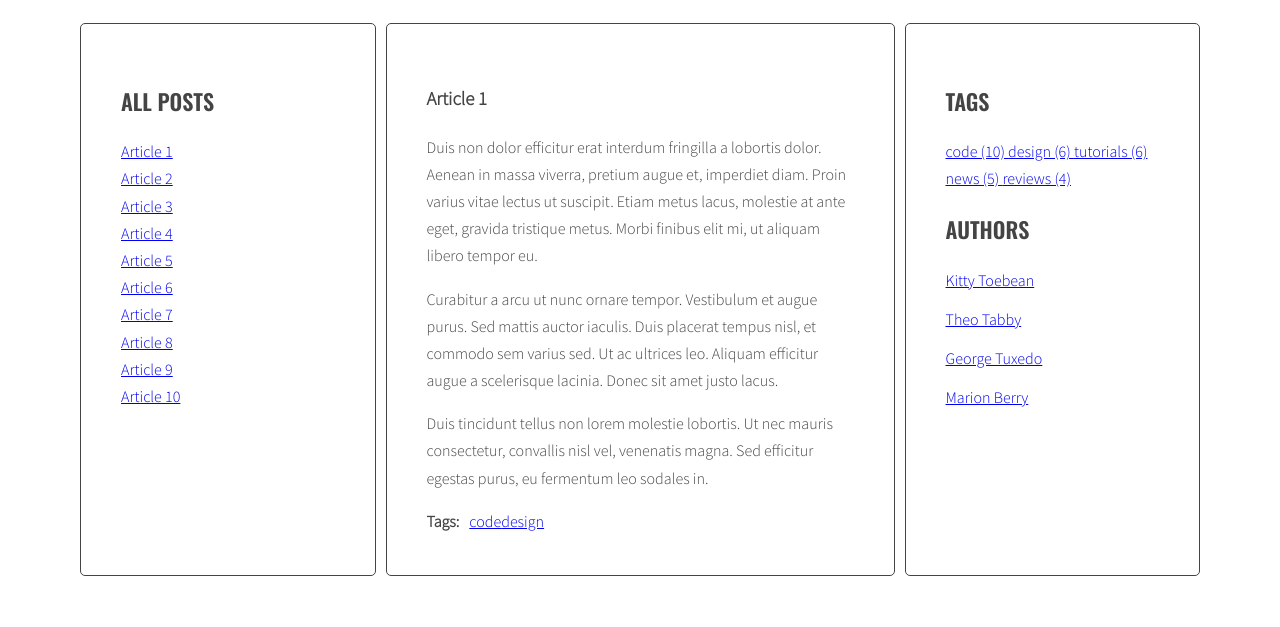
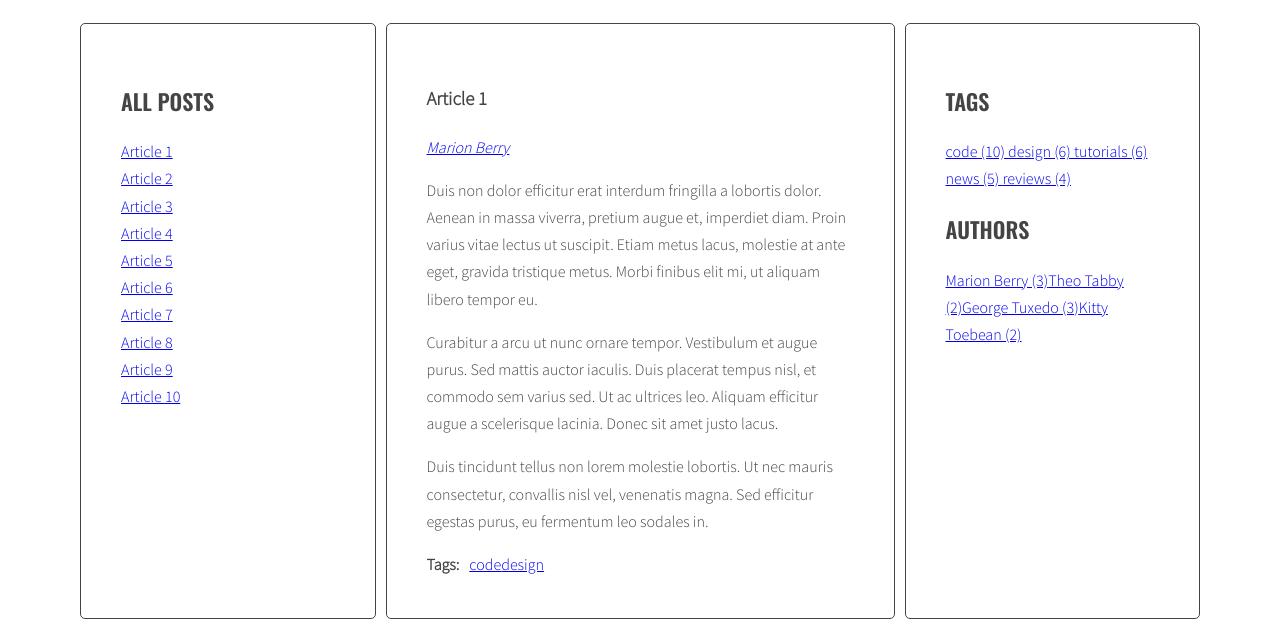
Before and after one commit to KamilaKodilla/javascript-blog, a website: page index.html in a window 1280 px wide. Shown: the part 220-847 px from the top of the page. Before the commit the page ends 804 px from the top, so only its background shows below. Drawn offline with nearby package versions, Linux system fonts and the light colour scheme.

Commit message:
Correction generateAuthors

```diff
--- a/index.html
+++ b/index.html
@@ -17,7 +17,7 @@
                   </ul>
                 </aside>
                 <section class="posts">
-                  <article class="post active" id="article-1" data-tags="code design" data-author="by Marion Berry">
+                  <article class="post active" id="article-1" data-tags="code design" data-author="Marion Berry">
                     <h3 class="post-title">Article 1</h3>
                     <p class="post-author"></p>
                     <div class="post-content">
@@ -33,7 +33,7 @@
                       </ul>
                     </div>
                   </article>
-                  <article class="post" id="article-2" data-tags="code tutorials" data-author="by Theo Tabby">
+                  <article class="post" id="article-2" data-tags="code tutorials" data-author="Theo Tabby">
                     <h3 class="post-title">Article 2</h3>
                     <p class="post-author"></p>
                     <div class="post-content">
@@ -49,7 +49,7 @@
                       </ul>
                     </div>
                   </article>
-                  <article class="post" id="article-3" data-tags="code design news" data-author="by George Tuxedo">
+                  <article class="post" id="article-3" data-tags="code design news" data-author="George Tuxedo">
                     <h3 class="post-title">Article 3</h3>
                     <p class="post-author"></p>
                     <div class="post-content">
@@ -64,7 +64,7 @@
                       </ul>
                     </div>
                   </article>
-                  <article class="post" id="article-4" data-tags="code reviews tutorials" data-author="by Kitty Toebean">
+                  <article class="post" id="article-4" data-tags="code reviews tutorials" data-author="Kitty Toebean">
                     <h3 class="post-title">Article 4</h3>
                     <p class="post-author"></p>
                     <div class="post-content">
@@ -80,7 +80,7 @@
                       </ul>
                     </div>
                   </article>
-                  <article class="post" id="article-5" data-tags="code news tutorials" data-author="by Marion Berry">
+                  <article class="post" id="article-5" data-tags="code news tutorials" data-author="Marion Berry">
                     <h3 class="post-title">Article 5</h3>
                     <p class="post-author"></p>
                     <div class="post-content">
@@ -96,7 +96,7 @@
                       </ul>
                     </div>
                   </article>
-                  <article class="post" id="article-6" data-tags="code design reviews" data-author="by George Tuxedo">
+                  <article class="post" id="article-6" data-tags="code design reviews" data-author="George Tuxedo">
                     <h3 class="post-title">Article 6</h3>
                     <p class="post-author"></p>
                     <div class="post-content">
@@ -112,7 +112,7 @@
                       </ul>
                     </div>
                   </article>
-                  <article class="post" id="article-7" data-tags="code design news" data-author="by Kitty Toebean">
+                  <article class="post" id="article-7" data-tags="code design news" data-author="Kitty Toebean">
                     <h3 class="post-title">Article 7</h3>
                     <p class="post-author"></p>
                     <div class="post-content">
@@ -128,7 +128,7 @@
                       </ul>
                     </div>
                   </article>
-                  <article class="post" id="article-8" data-tags="code news design tutorials" data-author="by Theo Tabby">
+                  <article class="post" id="article-8" data-tags="code news design tutorials" data-author="Theo Tabby">
                     <h3 class="post-title">Article 8</h3>
                     <p class="post-author"></p>
                     <div class="post-content">
@@ -144,7 +144,7 @@
                       </ul>
                     </div>
                   </article>
-                  <article class="post" id="article-9" data-tags="code reviews tutorials" data-author="by Marion Berry">
+                  <article class="post" id="article-9" data-tags="code reviews tutorials" data-author="Marion Berry">
                     <h3 class="post-title">Article 9</h3>
                     <p class="post-author"></p>
                     <div class="post-content">
@@ -160,7 +160,7 @@
                       </ul>
                     </div>
                   </article>
-                  <article class="post" id="article-10" data-tags="code design news reviews tutorials" data-author="by George Tuxedo">
+                  <article class="post" id="article-10" data-tags="code design news reviews tutorials" data-author="George Tuxedo">
                     <h3 class="post-title">Article 10</h3>
                     <p class="post-author"></p>
                     <div class="post-content">
@@ -184,26 +184,7 @@
                   </ul>
                   <h2 class="section-title">Authors</h2>
                   <ul class="list authors">
-                    <li>
-                      <a href="#">
-                        <span class="author-name">Kitty Toebean</span>
-                      </a>
-                    </li>
-                    <li>
-                      <a href="#">
-                        <span class="author-name">Theo Tabby</span>
-                      </a>
-                    </li>
-                    <li>
-                      <a href="#">
-                        <span class="author-name">George Tuxedo</span>
-                      </a>
-                    </li>
-                    <li>
-                      <a href="#">
-                        <span class="author-name">Marion Berry</span>
-                      </a>
-                    </li>
+
                   </ul>
                 </aside>
               </main>
--- a/js/script.js
+++ b/js/script.js
@@ -49,7 +49,6 @@
     optCloudClassCount = 5,
     optCloudClassPrefix = 'tag-size-';
     //optAuthorsListSelector = '.authors.list',
-    //optCloudClassCount = 5,
     //optCloudClassPrefix = 'author-size-';
 
   function generateTitleLinks(customSelector = ''){
@@ -60,8 +59,9 @@
     titleList.innerHTML = '';
 
     /* for each article */
+ console.log(customSelector);
+    const articles = document.querySelectorAll(optArticleSelector + customSelector);
 
-    const articles = document.querySelectorAll(optArticleSelector + customSelector);
     let html = '';
     for(let article of articles){
 
@@ -131,8 +131,9 @@
       const articleTagsArray = articleTags.split(' ');
       /* START LOOP: for each tag */
       for(let tag of articleTagsArray){
+        console.log(tag);
         /* generate HTML of the link */
-        const linkHTML = '<li><a href="#tag-' + articleTags + '"<span>' + tag + '</span></a></li>';
+        const linkHTML = '<li><a href="#tag-' + tag + '"<span>' + tag + '</span></a></li>';
         /* add generated code to html variable */
         html = html + linkHTML;
 
@@ -202,12 +203,12 @@
     /* END LOOP: for each found tag link */
     }
     /* execute function "generateTitleLinks" with article selector as argument */
-    generateTitleLinks('data-tags~="' + tag + '"]');
+    generateTitleLinks('[data-tags~="' + tag + '"]');
   }
 
   function addClickListenersToTags(){
     /* find all links to tags */
-    const tagHrefs = document.querySelectorAll('a[href^="tag-"]');
+    const tagHrefs = document.querySelectorAll('a[href^="#tag-"]');
     /* START LOOP: for each link */
     for(let tagHref of tagHrefs){
       /* add tagClickHandler as event listener for that link */
@@ -220,82 +221,77 @@
 
   /*zadanie*/
 
-  // function calculateAuthorsParams(authors) {
-  // const params = {max: 0, min: 999999};
-  // for(let author in authors){
-  // if(authors[author] > params.max) {
-  //   params.max = authors[author];
-  // } else if(authors[author] < params.min) {
-  //    params.min = authors[author];
-  //  }
-  // console.log(author + ' is used ' + authors[author] + ' times');
-  // }
-  // return params;
-  // };
+  function calculateAuthorsParams(authors) {
+  const params = {max: 0, min: 999999};
+  for(let author in authors){
+    if(authors[author] > params.max) {
+      params.max = authors[author];
+    } else if(authors[author] < params.min) {
+      params.min = authors[author];
+    }
 
-  // function calculateAuthorClass(count, params){
-     // const classNumber = Math.floor( ( (count - params.min) / (params.max - params.min) ) * optCloudClassCount + 1 );
-     // return optCloudClassPrefix + classNumber;
+ }
+ return params;
+ }
 
-  //}
+  function calculateAuthorClass(count, params){
+    const classNumber = Math.floor( ( (count - params.min) / (params.max - params.min) ) * optCloudClassCount + 1 );
+    return optCloudClassPrefix + classNumber;
+
+  }
 
 
   function generateAuthors(){
 
-    //* [NEW] create a new variable allTags with an empty array */
-    //  let allAuthors = [];
+    /* [NEW] create a new variable allAuthors with an empty array */
+     let allAuthors = {};
 
     /* find all articles */
     const articles = document.querySelectorAll(optArticleSelector);
+
     /* START LOOP: for every article: */
     for(let article of articles){
       /* find authors wrapper */
-      const authorsWrapper = article.querySelector(optArticleAuthorSelector);
+      const authorWrapper = article.querySelector(optArticleAuthorSelector);
+
       /* make html variable with empty string */
       let html = '';
       /* get authors from data-author attribute */
-      const articleAuthors = article.getAttribute('data-author');
+      const author = article.getAttribute('data-author');
       /* generate HTML of the link */
-        const linkHTML = '<li><a href="#author-' + articleAuthors + '"<span>' + author + '</span></a></li>';
+      const authorHTML = '<a href="#author-' + author + '"<span>' + author + '</span></a>';
+
      /* add generated code to html variable */
-        html = html + linkHTML;
+      html = html + authorHTML;
 
       /* [NEW] check if this link is NOT already in allAuthors */
-//if(!allAuthors[author] {
+      if(!allAuthors[author]) {
         /* [NEW] add generated code to allAuthors array */
-  //allAuthors[author] = 1;
-    //} else {
-        //allAuthors[author]++;
-    //}
-//}
+        allAuthors[author] = 1;
+        }else{
+          allAuthors[author]++;
+      }
 
     /* insert HTML of all the links into the authors wrapper */
-      authorsWrapper.innerHTML = html;
+      authorWrapper.innerHTML = html;
     /* END LOOP: for every article: */
     }
 
     /* [NEW] find list of authors in right column */
-  //const authorList = document.querySelector('.authors');
+    const authorList = document.querySelector('.authors');
 
     /* [NEW] create variable for all links HTML code */
-//let allAuthorsHTML = '';
-//const authorsParams = calculateAuthorsParams(allAuthors);
-//console.log('authorsParams:', authorsParams);
+    let allAuthorsHTML = '';
 
-/* [NEW] START LOOP: for each tag in allTags: */
-//for(let author in allAuthors){
+    /* [NEW] START LOOP: for each author in allAuthors: */
+    for(let author in allAuthors){
     /* [NEW] generate code of a link and add it to allAuthorsHTML */
-  // allAuthorsHTML += '<a href="#author-' + author + '">' + author + ' (' + allAuthors[author] + ') ' + '</a>';
-  // const authorLinkHTML = '<li><a class="' + calculateAuthorClass(allAuthors[author], authorsParams) + '" href="#author-' + author + '">' + author + '</a></li>' + ' ';
-//}
-
-  // console.log('authorLinkHTML:', authorLinkHTML);
-
-
-/* [NEW] END LOOP: for each tag in allAuthors: */
+     allAuthorsHTML += '<a href="#author-' + author + '">' + author + ' (' + allAuthors[author] + ')' + '</a>';
+    /* [NEW] END LOOP: for each author in allAuthors: */
+   }
 
     /*[NEW] add HTML from allAuthorsHTML to authorList */
-//authorList.innerHTML = allAuthorsHTML;
+  authorList.innerHTML = allAuthorsHTML;
   }
 
   generateAuthors();
@@ -308,7 +304,7 @@
     /* make a new constant "href" and read the attribute "href" of the clicked element */
     const href = clickedElement.getAttribute('href');
     /* make a new constant "author" and extract author from the "href" constant */
-    const author = href.replace('#author-', ' ');
+    const author = href.replace('#author-', '');
     /* find all authors links with class active */
     const authorLinks = document.querySelectorAll('a.active[href^="#author-"]');
     /* START LOOP: for each active tag link */
@@ -318,8 +314,8 @@
     /* END LOOP: for each active tag link */
     }
     /* find all author links with "href" attribute equal to the "href" constant */
-    const authorHrefs = document.querySelectorAll('a[href^="#author-' + author + '"]');
-    /* START LOOP: for each found tag link */
+    const authorHrefs = document.querySelectorAll('a[href="' + href + '"]');
+    /* START LOOP: for each found author link */
     for(let authorHref of authorHrefs){
       /* add class active */
       authorHref.classList.add('active');
@@ -327,7 +323,8 @@
     }
 
     /* execute function "generateTitleLinks" with article selector as argument */
-    generateTitleLinks('data-author="' + author + '"]');
+
+    generateTitleLinks('[data-author="' + author + '"]');
   }
 
   function addClickListenersToAuthors(){
```
Lines whose indentation alone changed are shown as unchanged.
